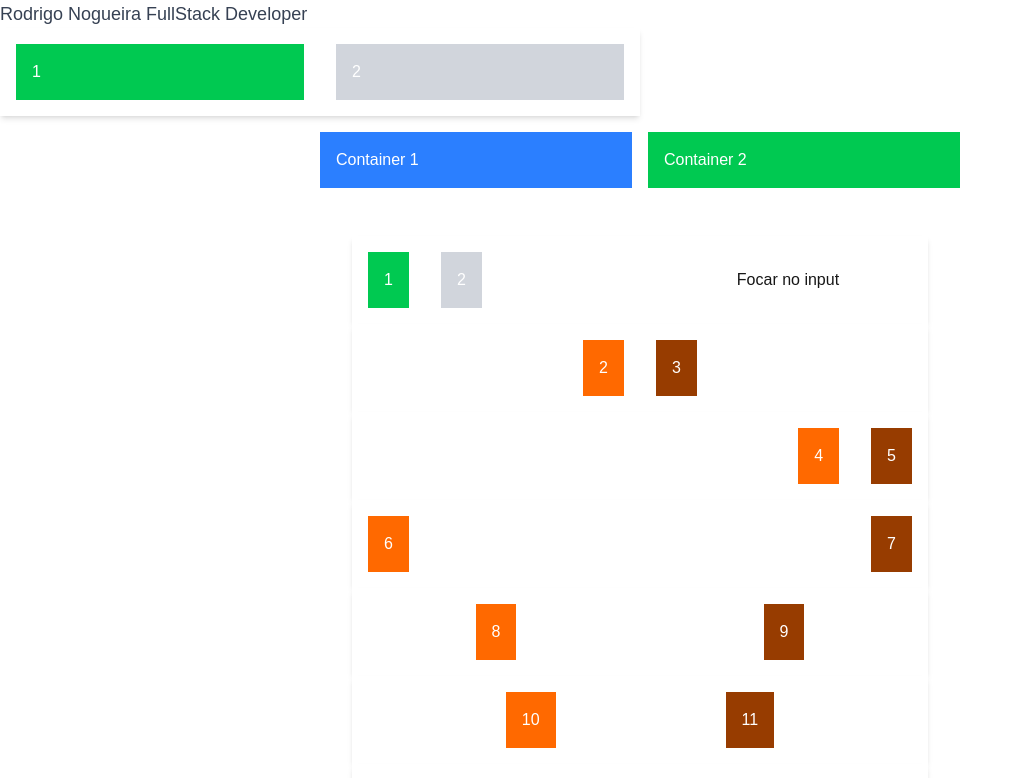
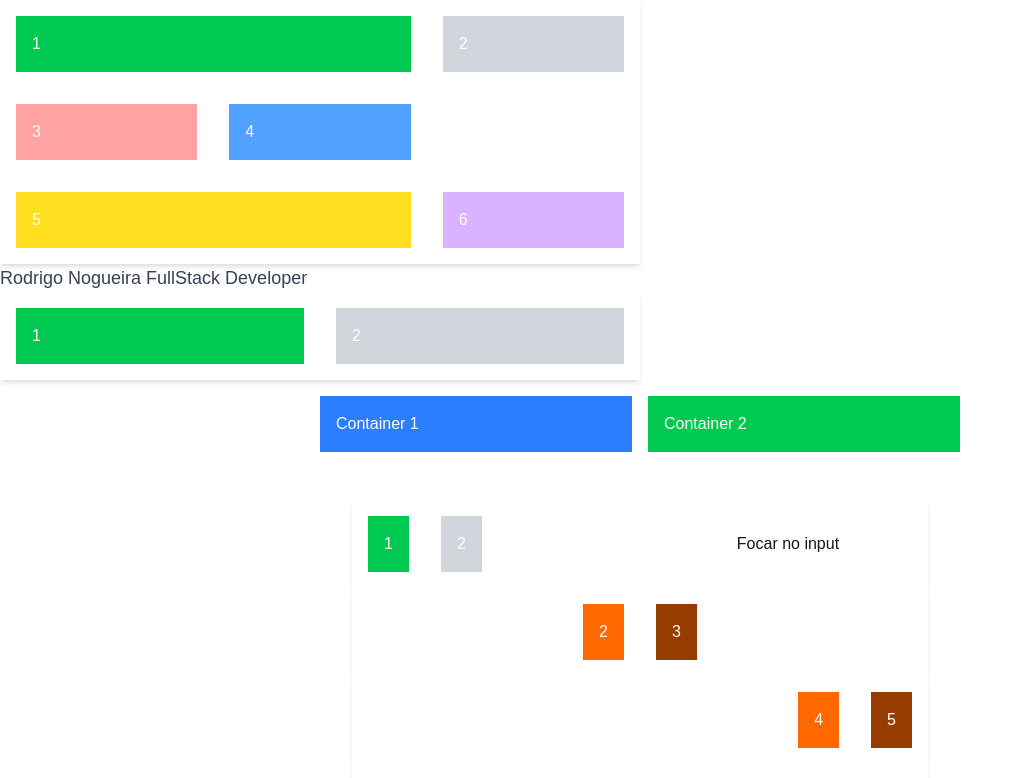
Before and after one commit to rodinogueira/nextjs-lab, a Next.js app: page / in a window 1280 px wide. Shown: the top 778 px of the page, without its empty margins (0-1022 px from the left). Built offline with nearby package versions, Linux system fonts and the light colour scheme.

Commit message:
feat: grid and col-span

```diff
--- a/src/app/page.tsx
+++ b/src/app/page.tsx
@@ -15,6 +15,16 @@ const FlexboxExamples = () => {
 
   return (
     <>
+      {/* 1. Grid && col-span */}
+      <div className="grid grid-cols-3 md:w-1/2 gap-8 bg-white p-4 shadow-md">
+          <div className="col-span-2 w-full bg-green-500 p-4 text-white">1</div>
+          <div className="w-full bg-gray-300 p-4 text-white">2</div>
+          <div className="w-full bg-red-300 p-4 text-white">3</div>
+          <div className="w-full bg-blue-400 p-4 text-white">4</div>
+          <div className="col-span-2 w-full bg-yellow-300 p-4 text-white">5</div>
+          <div className="w-full bg-purple-300 p-4 text-white">6</div>
+      </div>
+
       <h1 className="text-gray-700 text-2xl sm:text-sm md:text-9xl xl:text-lg">Rodrigo Nogueira FullStack Developer</h1>
       <div className="flex flex-col md:flex-row md:w-1/2 gap-8 justify-start bg-white p-4 shadow-md">
           <div className="w-full bg-green-500 p-4 text-white">1</div>
```
